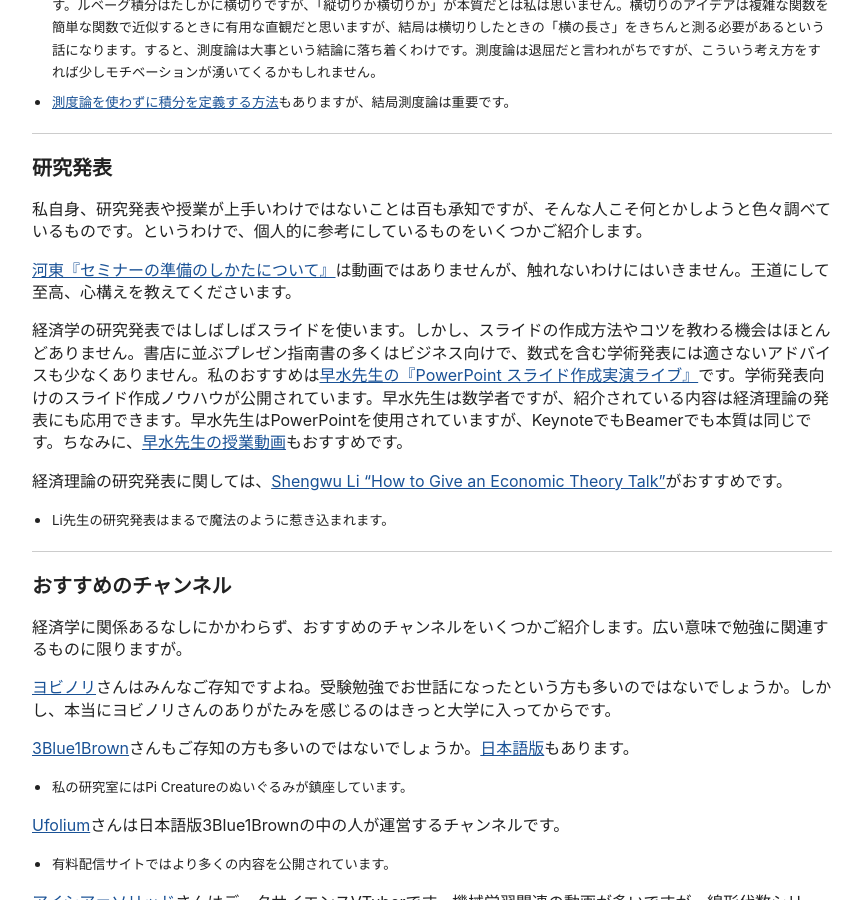
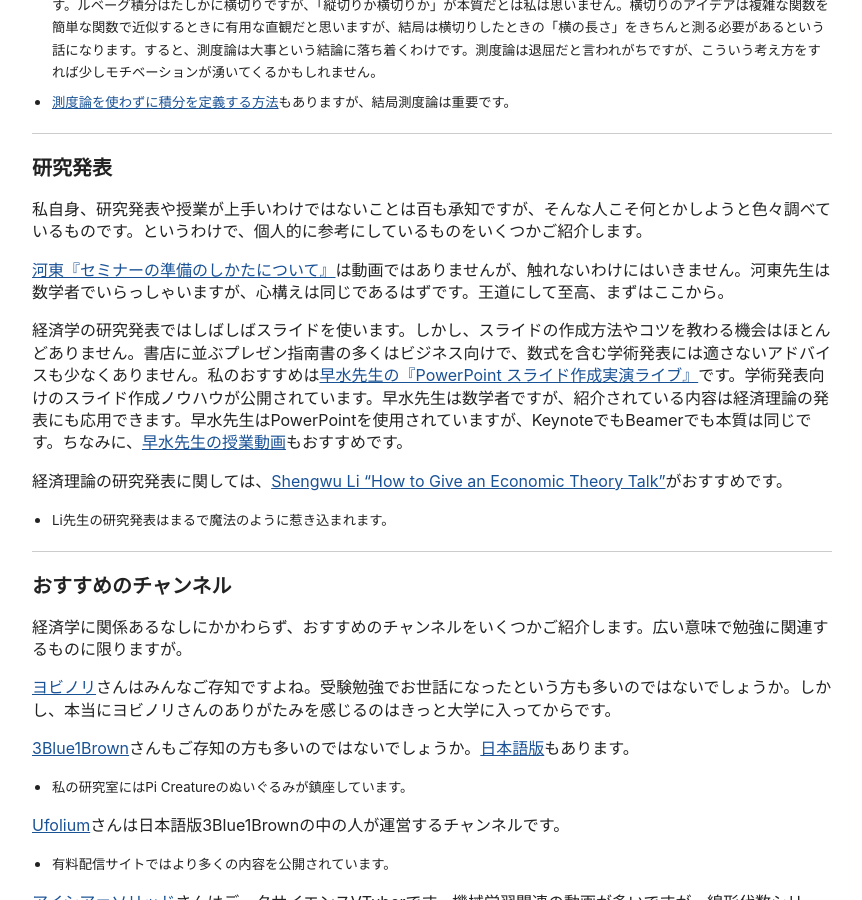
Before and after one commit to tetsuyahoshino137/tetsuyahoshino137.github.io, a Jekyll site: the page built from posts/youtube.md, in a window 1280 px wide and 900 px high, scrolled down 3306 px. Shown: the whole window, without its empty margins (208-1070 px from the left). Built offline with Jekyll 4.4.1, drawn with Linux system fonts in a browser that asks for light colours.

Commit message:
Update youtube.md

```diff
--- a/posts/youtube.md
+++ b/posts/youtube.md
@@ -126,7 +126,7 @@ YouTubeで勉強なんて当たり前になりました。勉強になる動画
 
 私自身、研究発表や授業が上手いわけではないことは百も承知ですが、そんな人こそ何とかしようと色々調べているものです。というわけで、個人的に参考にしているものをいくつかご紹介します。
 
-[河東『セミナーの準備のしかたについて』](https://www.ms.u-tokyo.ac.jp/~yasuyuki/sem.htm)は動画ではありませんが、触れないわけにはいきません。王道にして至高、心構えを教えてくださいます。
+[河東『セミナーの準備のしかたについて』](https://www.ms.u-tokyo.ac.jp/~yasuyuki/sem.htm)は動画ではありませんが、触れないわけにはいきません。河東先生は数学者でいらっしゃいますが、心構えは同じであるはずです。王道にして至高、まずはここから。
 
 経済学の研究発表ではしばしばスライドを使います。しかし、スライドの作成方法やコツを教わる機会はほとんどありません。書店に並ぶプレゼン指南書の多くはビジネス向けで、数式を含む学術発表には適さないアドバイスも少なくありません。私のおすすめは[早水先生の『PowerPoint スライド作成実演ライブ』](https://youtu.be/zMp3BrIakOY)です。学術発表向けのスライド作成ノウハウが公開されています。早水先生は数学者ですが、紹介されている内容は経済理論の発表にも応用できます。早水先生はPowerPointを使用されていますが、KeynoteでもBeamerでも本質は同じです。ちなみに、[早水先生の授業動画](https://www.youtube.com/@hayamizu/playlists)もおすすめです。
 
```
